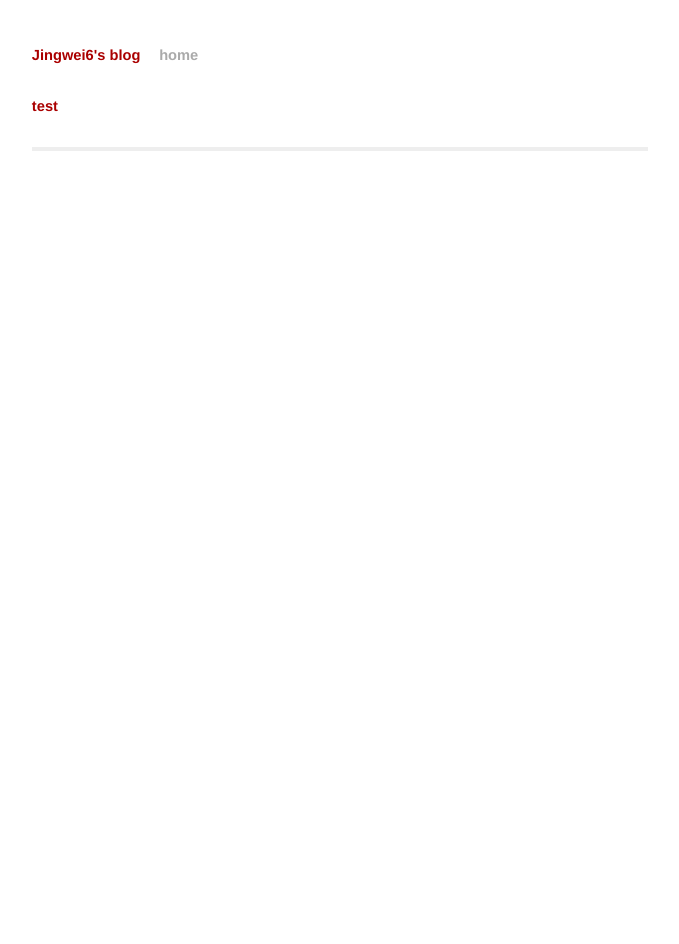
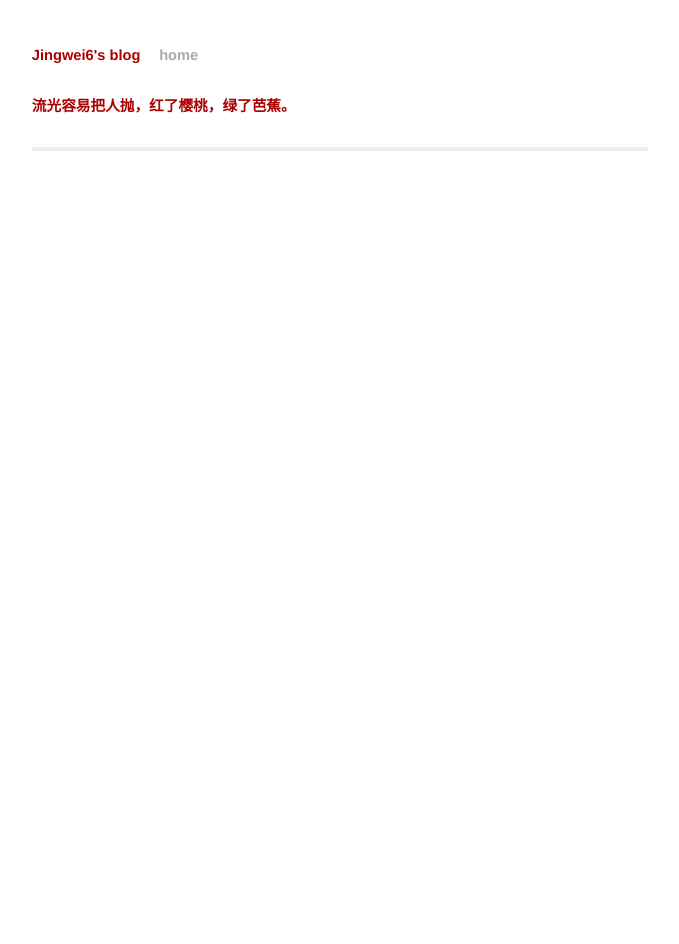
Before and after one commit to jingwei6/blog, a Jekyll site: the page built from index.html, in a window 1280 px wide. Shown: the whole page, without its empty margins (300-979 px from the left). Built offline with Jekyll 4.4.1, drawn with Linux system fonts in a browser that asks for light colours; Markdown is read by kramdown in place of the engine named in the settings.

Commit message:
Modify home page

```diff
--- a/index.html
+++ b/index.html
@@ -4,7 +4,7 @@ title: Jingwei6's blog
 ---
 
 <div class="title">
-    test
+    流光容易把人抛，红了樱桃，绿了芭蕉。
 </div>
 
 <div id="home">
```
